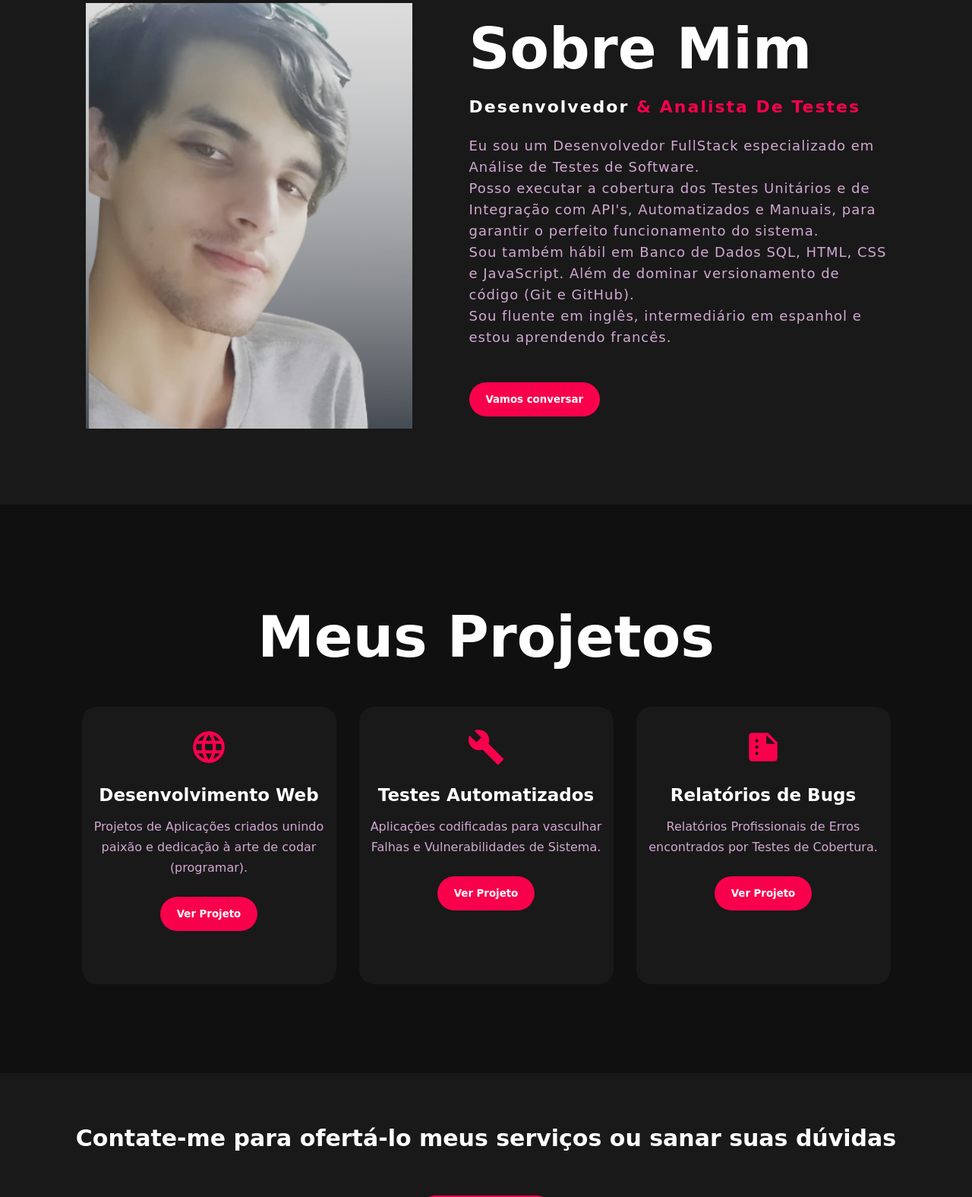
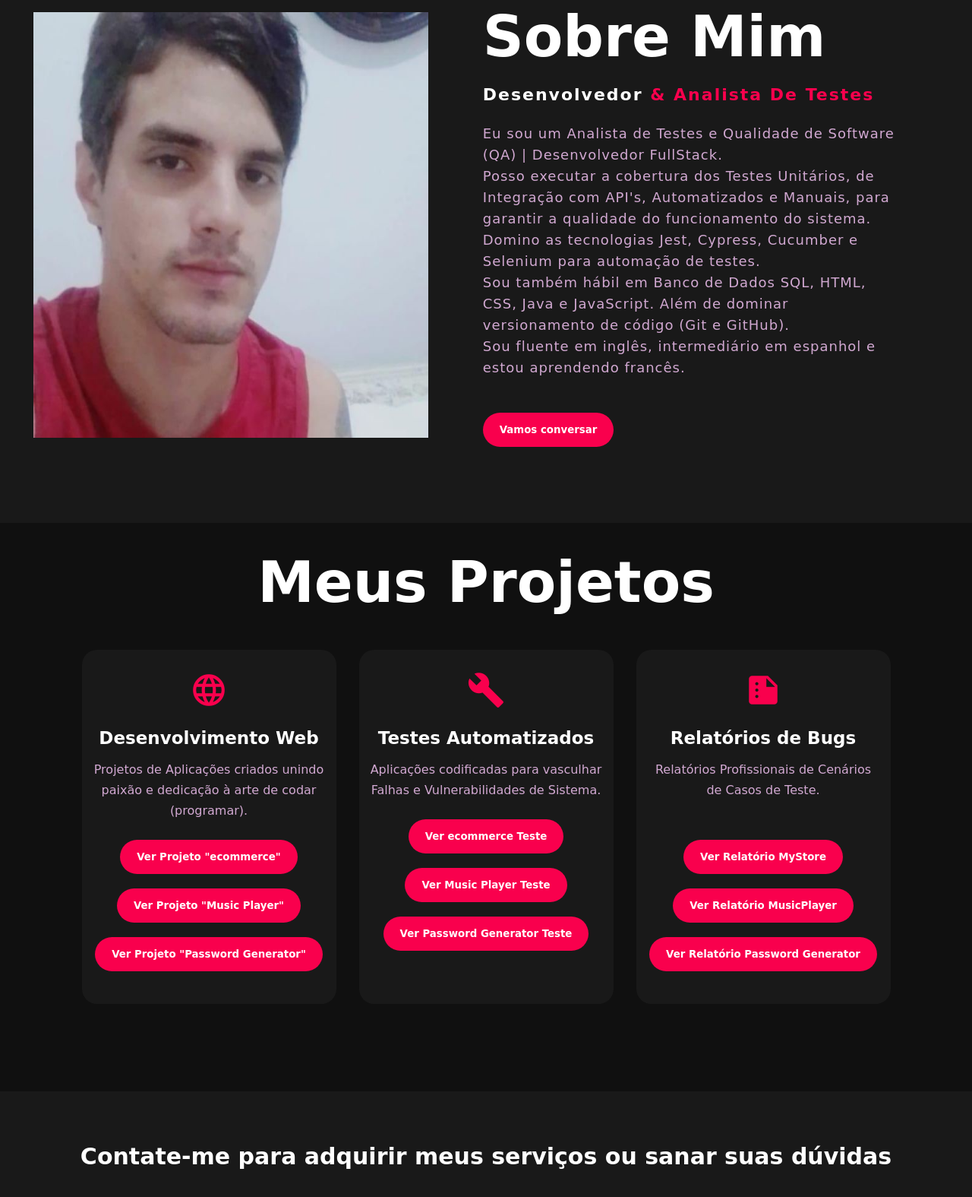
Before and after one commit to elias-espinheira/MyPortfolio, a plain HTML site: page index.html in a window 1280 px wide. Shown: the part 896-2471 px from the top of the page at 76% size. Drawn offline with Linux system fonts and the light colour scheme; a web font is replaced by a local one.

Commit message:
Fatality

```diff
--- a/index.html
+++ b/index.html
@@ -19,12 +19,12 @@
         <h2>Portfo<span>lio</span></h2>
         <ul class="cabecalho-link">
             <li><a href="#">Inicio</a></li>
-            <li><a href="#">Sobre mim</a></li>
-            <li><a href="#">Projetos</a></li>
-            <li><a href="#">Habilidades</a></li>
-            <li><a href="#">Contato</a></li>
+            <li><a href="#myself">Sobre mim</a></li>
+            <li><a href="#myprojects">Projetos</a></li>
+            <li><a href="https://drive.google.com/file/d/1mJiesrt_5ifJDqimoI1hhlRJkgJJn-n8/view?usp=sharing" target="_blank">Curriculum</a></li>
+            <li><a href="#mymedias">Contato</a></li>
         </ul>
-    <a href="#" class="btn">Contrate-me</a>
+    <a href=mailto:eliasespinheira.98@gmail.com target="blank" class="btn">Contrate-me</a>
     </nav>
     <div class="main">
         <h4>Olá, meu nome é</h4>
@@ -34,24 +34,25 @@
 </div>
 
 <section class="background-color-sobre">
-    <div class="main-sobre">
-        <img src="./to3.png">
+    <div id ="myself" class="main-sobre">
+        <img src="./thisismi.jpg">
         <div class="text-sobre">
             <h2>Sobre Mim</h2>
             <h5>Desenvolvedor <span>& Analista de Testes</span></h5>
-            <p>Eu sou um Desenvolvedor FullStack especializado em Análise de Testes de Software. <br>
-                  Posso executar a cobertura dos Testes Unitários e de Integração com API's,
-                  Automatizados e Manuais, para garantir o perfeito funcionamento do sistema. <br>
-                 Sou também hábil em Banco de Dados SQL, HTML, CSS e JavaScript.
-                 Além de dominar versionamento de código (Git e GitHub). <br>
+            <p>Eu sou um Analista de Testes e Qualidade de Software (QA) | Desenvolvedor FullStack.<br>
+                  Posso executar a cobertura dos Testes Unitários, de Integração com API's,
+                  Automatizados e Manuais, para garantir a qualidade do funcionamento do sistema.<br>
+                  Domino as tecnologias Jest, Cypress, Cucumber e Selenium para automação de testes.<br>
+                 Sou também hábil em Banco de Dados SQL, HTML, CSS, Java e JavaScript.
+                 Além de dominar versionamento de código (Git e GitHub).<br>
                  Sou fluente em inglês, intermediário em espanhol e estou aprendendo francês.
                 </p>
-                <button class="button">Vamos conversar</button>
+                <a href="https://wa.me/5579988931719" target="_blank"><button class="button">Vamos conversar</button></a>
         </div>
     </div>
 </section>
 
-<div class="container-projetos">
+<div id="myprojects" class="container-projetos">
     <div class="title">
         <h2>Meus Projetos</h2>
     </div>
@@ -63,7 +64,9 @@
             </span>
         <h5>Desenvolvimento Web</h5>
         <p>Projetos de Aplicações criados unindo paixão e dedicação à arte de codar (programar).</p>
-        <button class="button">Ver Projeto</button>
+       <a href="https://elias-espinheira.github.io/myStore/" target="_blank"> <button class="button">Ver Projeto "ecommerce"</button> </a> <br> <br>
+        <a href="https://elias-espinheira.github.io/MusicPlayer/" target="_blank"> <button class="button">Ver Projeto "Music Player"</button> </a> <br> <br>
+        <a href="https://elias-espinheira.github.io/PasswordGenerator/" target="_blank"><button class="button">Ver Projeto "Password Generator"</button> </a>
      </div>
 
         <div class="card">
@@ -72,7 +75,11 @@
                 </span>
         <h5>Testes Automatizados</h5>
         <p>Aplicações codificadas para vasculhar Falhas e Vulnerabilidades de Sistema.</p>
-        <button class="button">Ver Projeto</button>
+       <a href="https://github.com/elias-espinheira/myStore/blob/main/testScript/CT001.spec.js" target="_blank"> <button class="button">Ver ecommerce Teste</button> </a> <br> <br>
+       <a href="https://github.com/elias-espinheira/MscPlayerTests" target="_blank"><button class="button">Ver Music Player Teste</button> </a> <br> <br>
+       <a href="https://github.com/elias-espinheira/PasswordGenerator/blob/main/passGenTest.spec.js" target="_blank"><button class="button">Ver Password Generator Teste</button> </a>
+
+
      </div>
 
         <div class="card">
@@ -80,27 +87,29 @@
                 summarize
                 </span>
         <h5>Relatórios de Bugs</h5>
-        <p>Relatórios Profissionais de Erros encontrados por Testes de Cobertura.</p>
-        <button class="button">Ver Projeto</button>
+        <p>Relatórios Profissionais de Cenários de Casos de Teste. <br> <br></p>
+        <a href="https://drive.google.com/file/d/1yTudbZ7o1bv33SR2aNL6pYIWHfV-jOxb/view?usp=sharing" target="_blank"><button class="button">Ver Relatório MyStore</button> </a> <br><br>
+        <a href="https://drive.google.com/file/d/1I_Ba-tiQ_Eccx_SI4cfgrR3bgQEV3uiJ/view?usp=sharing" target="_blank"><button class="button">Ver Relatório MusicPlayer</button> </a> <br><br>
+        <a href="https://drive.google.com/file/d/1uLhYI8pNZyFCbUqaazVmxlmcE7dIFwFv/view?usp=sharing" target="_blank"><button class="button">Ver Relatório Password Generator</button> </a>
      </div>
     </div>
 </div>
 
     <div class="contate">
-        <p>Contate-me para ofertá-lo meus serviços ou sanar suas dúvidas</p>
-        <button class="button">Enviar mensagem</button>
+        <p>Contate-me para adquirir meus serviços ou sanar suas dúvidas</p>
+        <a href=mailto:eliasespinheira.98@gmail.com target="_blank"><button class="button">Enviar mensagem</button></a>
     </div>
 
     <footer>
         <h6>Elias Hora</h6>
-        <p>Sinta-se à vontade para me contatar pelas minhas redes sociais.<br> Gratidão pelo acesso! </p>
-        <div class="redes">
+        <p>Sinta-se à vontade para me contatar pelas minhas redes sociais.<br> <br> <span id="finale"> eliasespinheira.98@gmail.com <br>  (79)98893-1719 </span> <br> <br> Gratidão pelo acesso! </p>
+        <div id="mymedias" class="redes">
           <a target ="_blank" href="https://www.linkedin.com/in/elias-espinheira"><i class="fa-brands fa-linkedin"></i></a>
           <a target ="_blank" href="https://github.com/elias-espinheira"><i class="fa-brands fa-github"></i></a>
           <a target ="_blank" href="https://wa.me/5579988931719"><i class="fa-brands fa-whatsapp"></i></a>
        </div>
        <div class="end">
-            <p>CopyRight By Elias Hora</p>
+            <p>CopyRight By Elias Espinheira</p>
        </div>
     </footer>
 </body>
--- a/style.css
+++ b/style.css
@@ -83,16 +83,18 @@ h1{
     font-size: 75px;
 }
 
-h3{
-    color:#fff;
+.main h3{
+    color:#f9004d;
     font-size: 24.5px;
     margin-bottom: 50px;
 }
 
 .prof{
     font-weight:  italic, bold;
-    color: #f9004d;
+    color: #fff;
 }
+
+
 
 .background-color-sobre{
     background-color: #191919;
@@ -101,8 +103,10 @@ h3{
 }
 
 .main-sobre img{
-    width: 430px;
+    width: 520px;
     height: 560px;
+    margin-left: -50px ;
+    margin-right: 33px;
 }
 
 .text-sobre{
@@ -162,6 +166,7 @@ h3{
     background-color: #101010;
     width: 100%;
     padding: 100px 0px;
+
 }
 
 .title h2{
@@ -169,6 +174,7 @@ h3{
     font-size: 75px;
     width: 1130px;
     margin: 30px auto;
+    margin-top: -66px;
     text-align: center;
 }
 
@@ -182,7 +188,7 @@ h3{
 
 .card{
     background-color: #191919;
-    height: 365px;
+    height: 466px;
     width: 335px;
     border: 20px;
     border-radius: 20px;
@@ -212,6 +218,8 @@ h3{
     font-size: 16px;
     line-height: 27px;
     margin-bottom: 25px;
+    margin-left: 10px;
+    margin-right: 10px;
 
 }
 
@@ -235,6 +243,7 @@ h3{
 }
 
 footer{
+    margin-top: 33px;
     position: relative;
     width: 100%;
     height: 400px;
@@ -283,6 +292,7 @@ h6{
 .redes a:hover{
     transform: scale(1.08);
     transition: .3s;
+    color: #333;
 
 }
 
@@ -291,5 +301,8 @@ h6{
     color: #f9004d;
     top: 35px;
     font-size: 14px;
+}
 
+body{
+    background-color: #101010;
 }
```
Also changed, not shown: thisismi.jpg (added), 2 other files.
